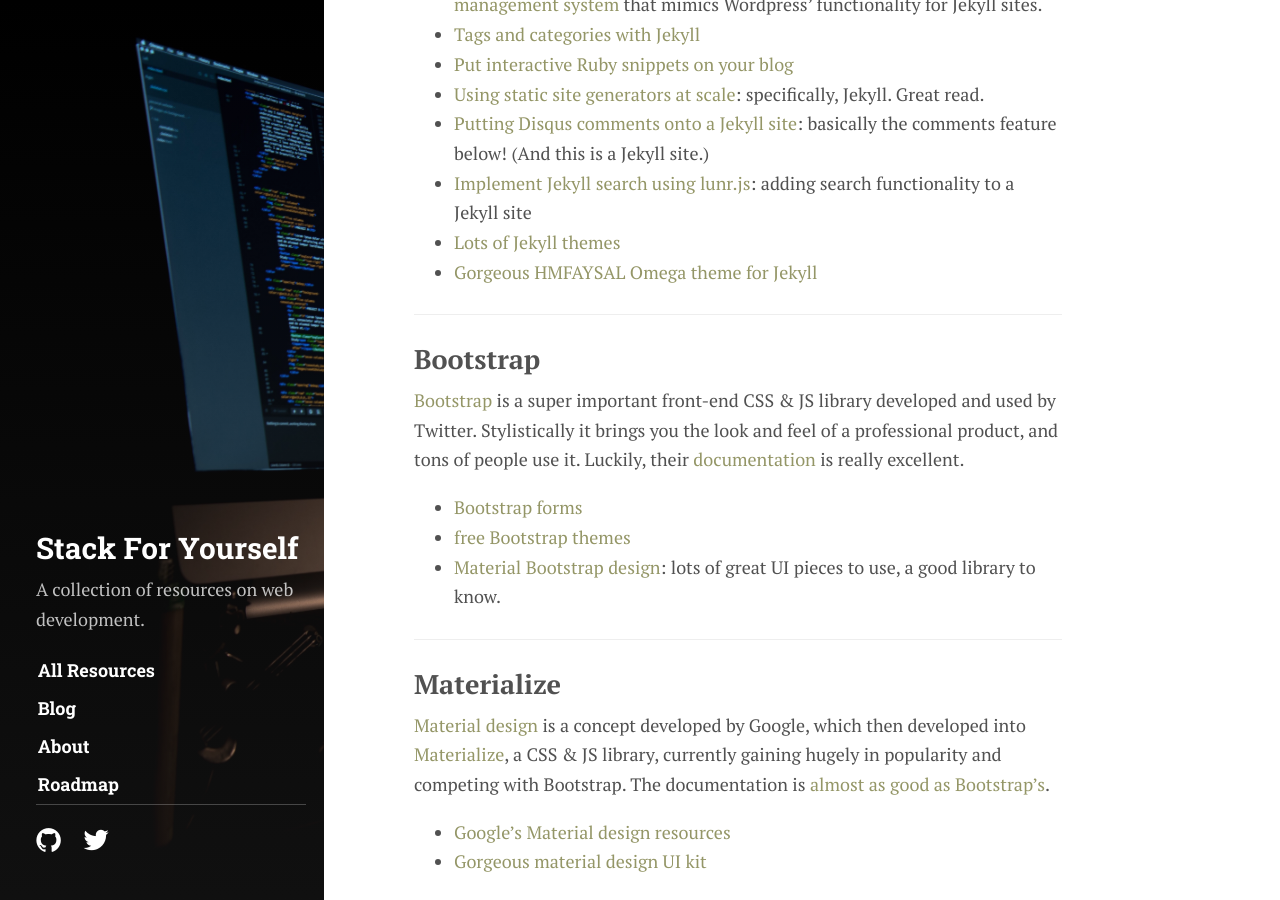
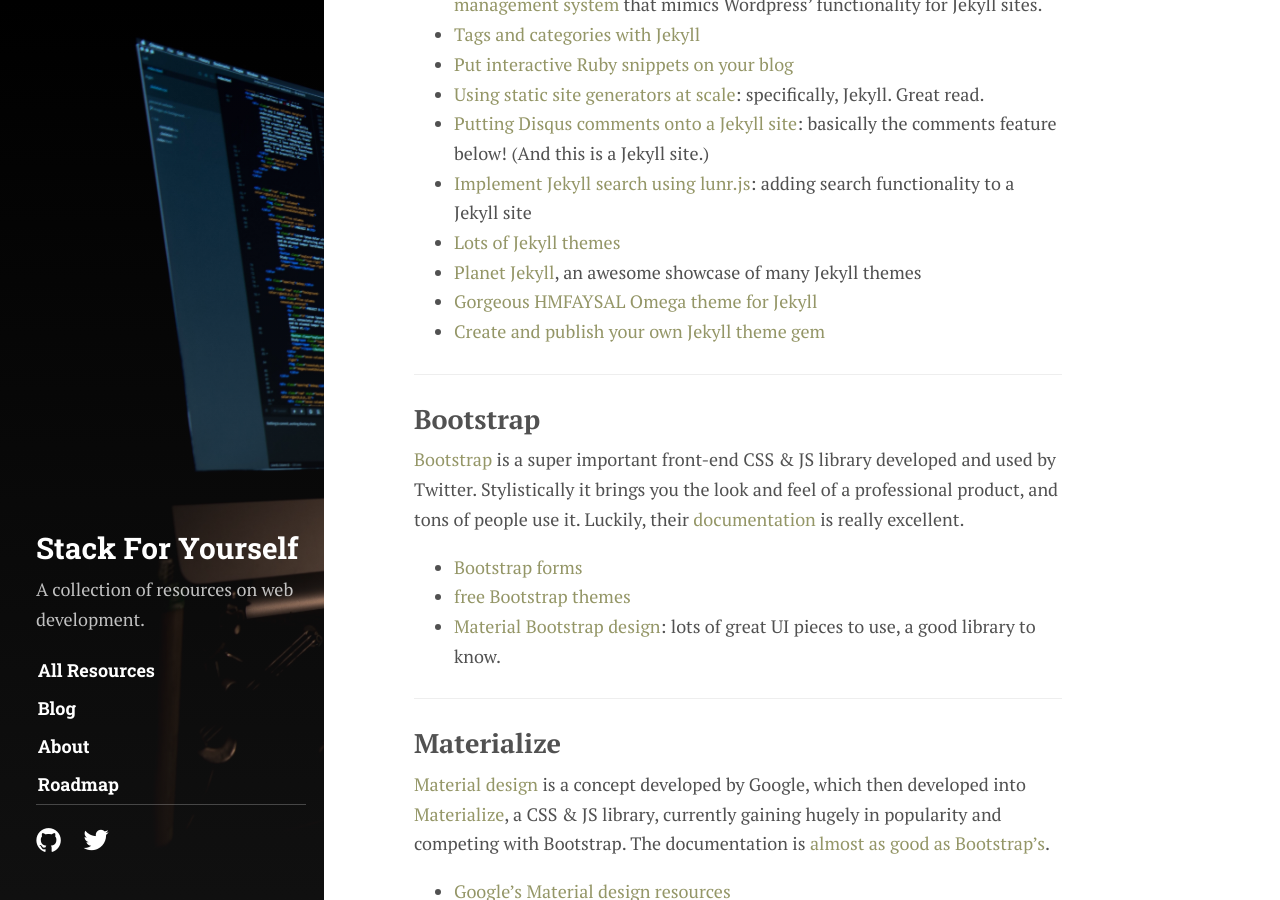
Before and after one commit to mindplace/stack-for-yourself, a Jekyll site: the page built from _posts/2016-06-01-front-end-part-3-non-js-frameworks.md, in a window 1280 px wide and 900 px high, scrolled down 791 px. Built offline with Jekyll 4.4.1, drawn with Linux system fonts in a browser that asks for light colours; some web fonts are replaced; comment, search, counter and statistics services are not loaded.

Commit message:
add jekyll links, ruby gems links

```diff
--- a/_posts/2016-06-01-front-end-part-3-non-js-frameworks.md
+++ b/_posts/2016-06-01-front-end-part-3-non-js-frameworks.md
@@ -24,7 +24,10 @@
 * [Putting Disqus comments onto a Jekyll site](http://estherleytush.com/2016/06/25/adding-comments-to-jekyll-site.html): basically the comments feature below! (And this is a Jekyll site.)
 * [Implement Jekyll search using lunr.js](http://jekyll.tips/jekyll-casts/jekyll-search-using-lunr-js/): adding search functionality to a Jekyll site
 * [Lots of Jekyll themes](https://github.com/drjekyllthemes/themes)
+* [Planet Jekyll](http://planetjekyll.github.io/showcase/), an awesome showcase of many Jekyll themes
 * [Gorgeous HMFAYSAL Omega theme for Jekyll](https://github.com/hmfaysal/hmfaysal-omega-theme)
+* [Create and publish your own Jekyll theme gem](https://webdesign.tutsplus.com/tutorials/how-to-create-and-publish-a-jekyll-theme-gem--cms-27475)
+
 <hr>
 
 ## Bootstrap
```
Also changed, not shown: _posts/2016-07-01-ruby-gems.md (+1 -1 lines), _posts/2016-07-01-ruby-overview.md (+1 -0 lines).
